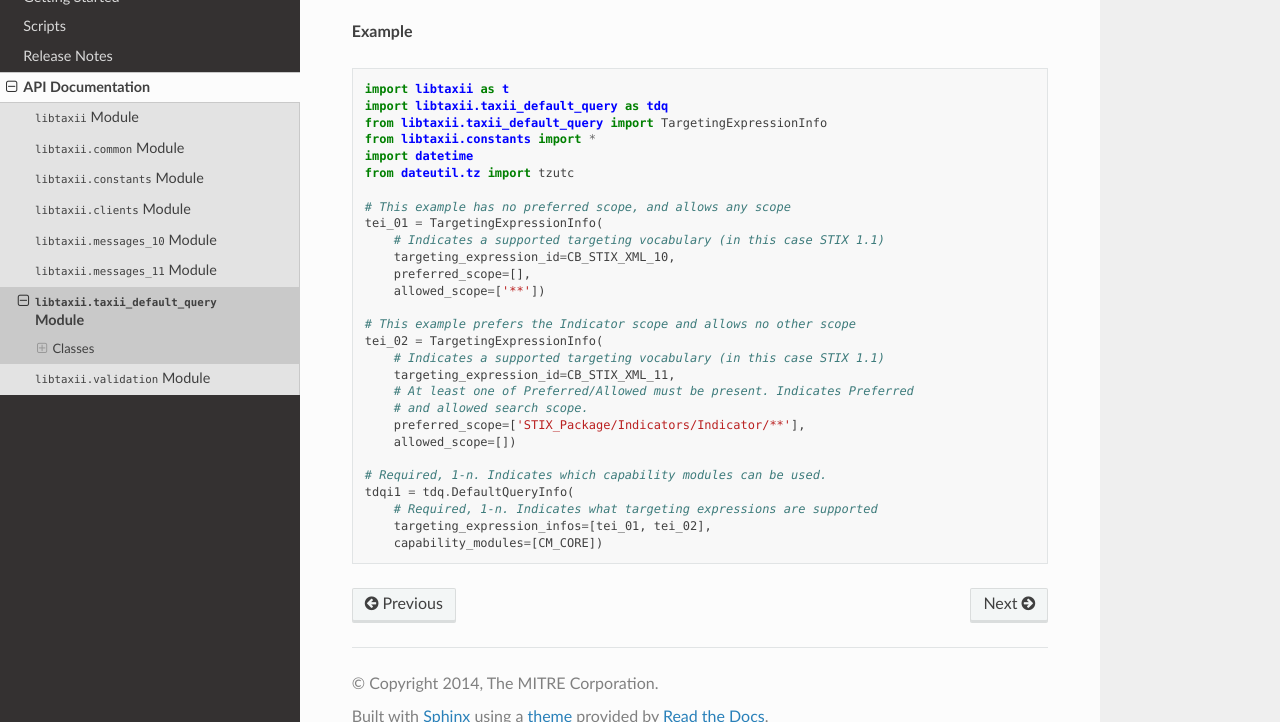
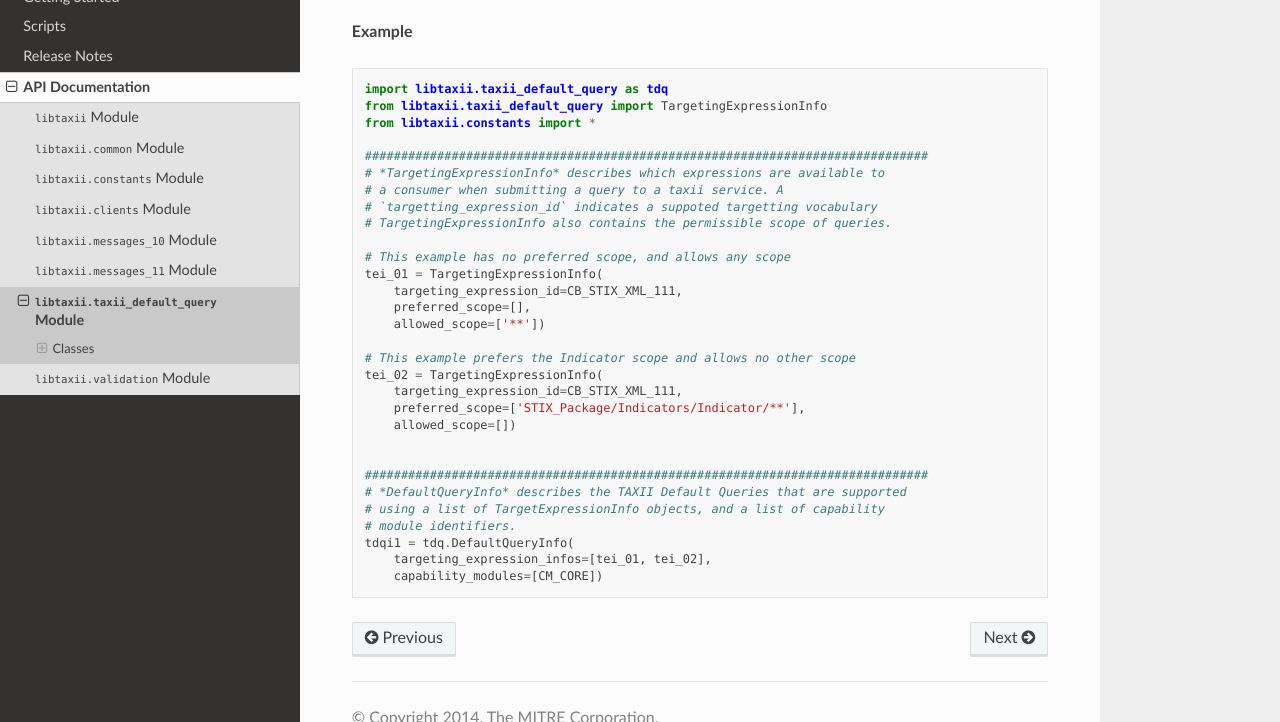
Before and after one commit to TAXIIProject/libtaxii, a Sphinx documentation site: the page built from docs/api/query.rst, in a window 1280 px wide and 900 px high, scrolled down 2119 px, cut to the strip 178-900 px from the top of the window. Built offline with Sphinx 7.4.7 and the Read the Docs theme 2.0.0, drawn with Linux system fonts in a browser that asks for light colours.

Commit message:
update tdq info

```diff
--- a/docs/api/query.rst
+++ b/docs/api/query.rst
@@ -117,31 +117,33 @@ Default Query Info
 
 .. code-block:: python
 
-	import libtaxii as t
 	import libtaxii.taxii_default_query as tdq
 	from libtaxii.taxii_default_query import TargetingExpressionInfo
 	from libtaxii.constants import *
-	import datetime
-	from dateutil.tz import tzutc
+
+	##############################################################################
+	# *TargetingExpressionInfo* describes which expressions are available to
+	# a consumer when submitting a query to a taxii service. A
+	# `targetting_expression_id` indicates a suppoted targetting vocabulary
+	# TargetingExpressionInfo also contains the permissible scope of queries.
 
 	# This example has no preferred scope, and allows any scope
 	tei_01 = TargetingExpressionInfo(
-	    # Indicates a supported targeting vocabulary (in this case STIX 1.1)
-	    targeting_expression_id=CB_STIX_XML_10,
+	    targeting_expression_id=CB_STIX_XML_111,
 	    preferred_scope=[],
 	    allowed_scope=['**'])
 
 	# This example prefers the Indicator scope and allows no other scope
 	tei_02 = TargetingExpressionInfo(
-	    # Indicates a supported targeting vocabulary (in this case STIX 1.1)
-	    targeting_expression_id=CB_STIX_XML_11,
-	    # At least one of Preferred/Allowed must be present. Indicates Preferred
-	    # and allowed search scope.
+	    targeting_expression_id=CB_STIX_XML_111,
 	    preferred_scope=['STIX_Package/Indicators/Indicator/**'],
 	    allowed_scope=[])
 
-	# Required, 1-n. Indicates which capability modules can be used.
+
+	##############################################################################
+	# *DefaultQueryInfo* describes the TAXII Default Queries that are supported
+	# using a list of TargetExpressionInfo objects, and a list of capability
+	# module identifiers.
 	tdqi1 = tdq.DefaultQueryInfo(
-	    # Required, 1-n. Indicates what targeting expressions are supported
 	    targeting_expression_infos=[tei_01, tei_02],
 	    capability_modules=[CM_CORE])
```
